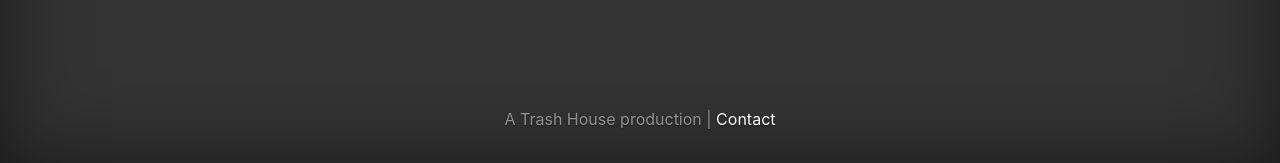
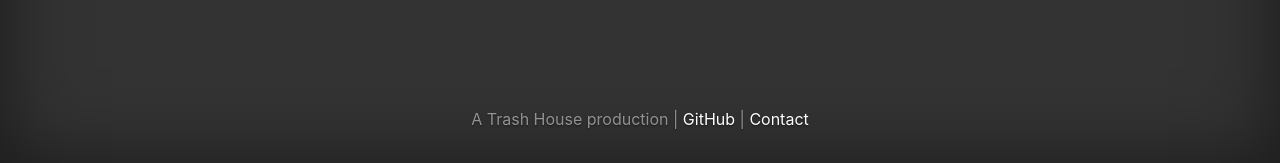
Before and after one commit to benmckibben/queue-rules, a Django app: page / in a window 1280 px wide. Shown: the part 637-800 px from the top of the page. Run offline with Django 3.2, Linux system fonts and the light colour scheme; data that the repository does not hold is empty; some libraries are stand-ins or nearby versions.

Commit message:
add link to github repo

```diff
--- a/queue_rules/frontend/templates/frontend/base.html
+++ b/queue_rules/frontend/templates/frontend/base.html
@@ -96,7 +96,7 @@
 
         <footer class="mastfoot mt-auto">
             <div class="inner">
-                <p>A Trash House production | <a href="mailto:info@trash.house">Contact</a></p>
+                <p>A Trash House production | <a target="_blank" href="https://github.com/benmckibben/queue-rules">GitHub</a> | <a href="mailto:info@trash.house">Contact</a></p>
             </div>
         </footer>
     </div>
```
